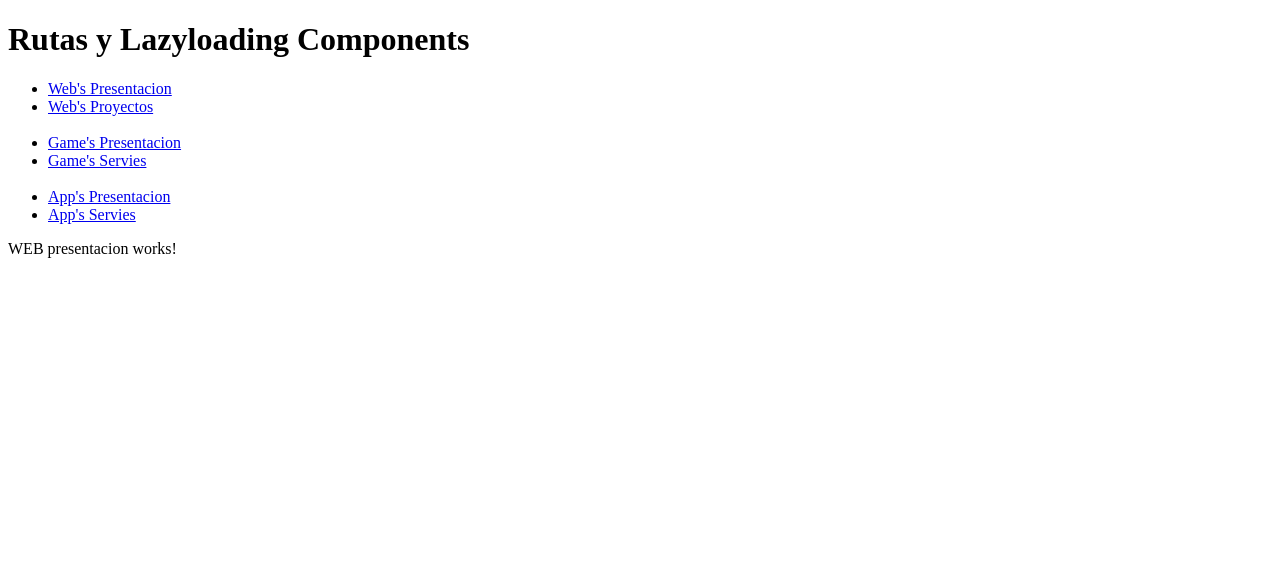
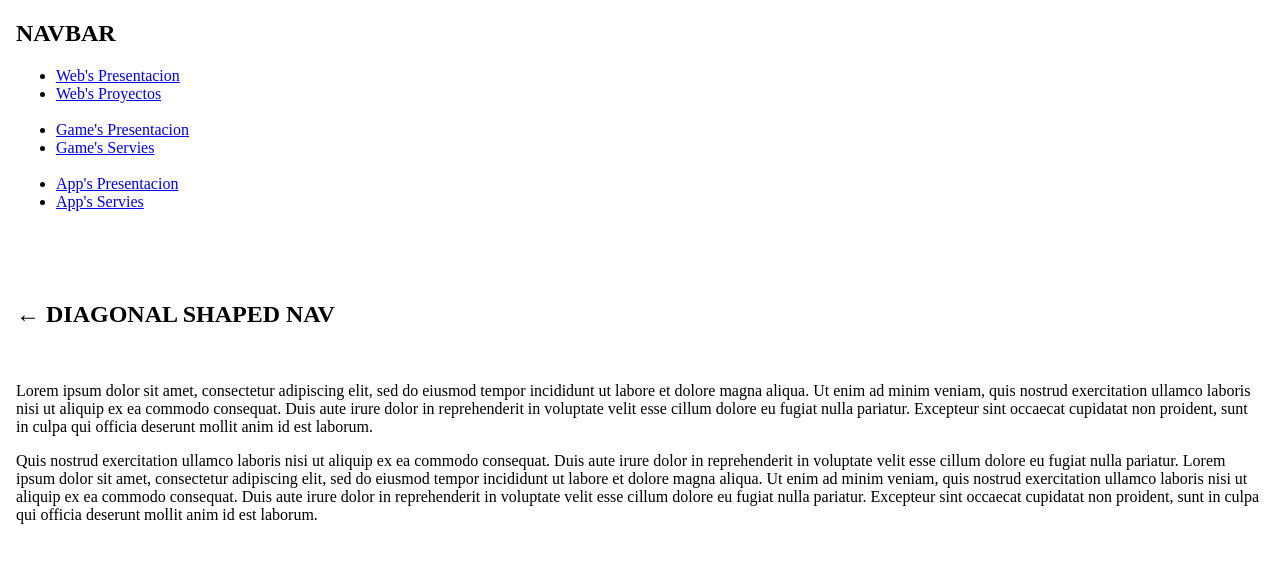
Before and after one commit to Fozzy3/Portafolio, an Angular app: page /web in a window 1280 px wide. Shown: the top 562 px of the page. Built offline with nearby package versions, Linux system fonts and the light colour scheme.

Commit message:
Creacion de servicio para el Navbar, parte funcional

```diff
--- a/angular.json
+++ b/angular.json
@@ -100,5 +100,8 @@
         }
       }
     }
+  },
+  "cli": {
+    "analytics": false
   }
 }
--- a/src/app/app.component.html
+++ b/src/app/app.component.html
@@ -1,5 +1,7 @@
-<h1>Rutas y Lazyloading Components </h1>
 
+<body>
+  <nav ngClass="{'menu-active': navbarFlag, 'menu-hover': !navbarFlag}" (click)="serviceNavBar.flagNavbar('Hola')">
+    <h1>NAVBAR</h1>
     <ul>
       <li><a routerLink="/web/presentacion">Web's Presentacion</a></li>
       <li><a routerLink="/web/projects">Web's Proyectos</a></li>
@@ -9,8 +11,8 @@
       <br>
       <li><a routerLink="/applications/presentation">App's Presentacion</a></li>
       <li><a routerLink="/applications/services">App's Servies</a></li>
-
-
     </ul>
+  </nav>
 
   <router-outlet></router-outlet>
+</body>
--- a/src/app/app.component.ts
+++ b/src/app/app.component.ts
@@ -1,10 +1,39 @@
 import { Component } from '@angular/core';
-
+import {ClientesService } from './navBar.service'
 @Component({
   selector: 'app-root',
   templateUrl: './app.component.html',
   styleUrls: ['./app.component.scss']
 })
 export class AppComponent {
+
+  constructor(public serviceNavBar : ClientesService){}
+
   title = 'Portafolio';
+  navbarFlag = false;
+
+
+   /* let nav = $('nav')
+    let  menu = $('nav h1'),
+      main = $('main'),
+
+    menu.on('click', function() {
+      open = !open ? true : false;
+      nav.toggleClass('menu-active');
+      main.toggleClass('menu-active');
+      nav.removeClass('menu-hover');
+      main.removeClass('menu-hover');
+      console.log(open);
+    });
+    menu.hover(
+      function() {
+        if (!open) {
+          nav.addClass('menu-hover');
+          main.addClass('menu-hover');
+        }
+      }, function() {
+        nav.removeClass('menu-hover');
+        main.removeClass('menu-hover');
+      }
+    );*/
 }
--- /dev/null
+++ b/src/app/navBar.service.ts
@@ -0,0 +1,14 @@
+import { Injectable } from '@angular/core';
+
+@Injectable({
+  providedIn: 'root'
+})
+export class ClientesService {
+
+  constructor() { }
+
+  flagNavbar(message : String){
+    alert(message);
+  }
+
+}
--- a/src/app/web/pages/presentacion/presentacion.component.html
+++ b/src/app/web/pages/presentacion/presentacion.component.html
@@ -1 +1,12 @@
-<p>WEB presentacion works!</p>
+<main ngClass="{'menu-active': navbarFlag, 'menu-hover': !navbarFlag}">
+  <section>
+   <br><br><br>
+    <h1 (click)="serviceNavBar.flagNavbar('Adios')">&larr; DIAGONAL SHAPED NAV</h1>
+    <br>
+    <p>Lorem ipsum dolor sit amet, consectetur adipiscing elit, sed do eiusmod tempor incididunt ut labore et dolore magna aliqua. Ut enim ad minim veniam, quis nostrud exercitation ullamco laboris nisi ut aliquip ex ea commodo consequat. Duis aute irure dolor in reprehenderit in voluptate velit esse cillum dolore eu fugiat nulla pariatur. Excepteur sint occaecat cupidatat non proident, sunt in culpa qui officia deserunt mollit anim id est laborum.</p>
+
+
+    <p>Quis nostrud exercitation ullamco laboris nisi ut aliquip ex ea commodo consequat. Duis aute irure dolor in reprehenderit in voluptate velit esse cillum dolore eu fugiat nulla pariatur. Lorem ipsum dolor sit amet, consectetur adipiscing elit, sed do eiusmod tempor incididunt ut labore et dolore magna aliqua. Ut enim ad minim veniam, quis nostrud exercitation ullamco laboris nisi ut aliquip ex ea commodo consequat. Duis aute irure dolor in reprehenderit in voluptate velit esse cillum dolore eu fugiat nulla pariatur. Excepteur sint occaecat cupidatat non proident, sunt in culpa qui officia deserunt mollit anim id est laborum.</p>
+
+  </section>
+</main>
--- a/src/app/web/pages/presentacion/presentacion.component.ts
+++ b/src/app/web/pages/presentacion/presentacion.component.ts
@@ -1,4 +1,5 @@
 import { Component } from '@angular/core';
+import {ClientesService } from '../../../navBar.service'
 
 @Component({
   selector: 'app-presentacion',
@@ -6,5 +7,7 @@ import { Component } from '@angular/core';
   styleUrls: ['./presentacion.component.scss']
 })
 export class PresentacionComponent {
+  constructor(public serviceNavBar : ClientesService){}
+
 
 }
--- a/tsconfig.json
+++ b/tsconfig.json
@@ -2,7 +2,7 @@
 {
   "compileOnSave": false,
   "compilerOptions": {
-    "baseUrl": "./",
+    "baseUrl": "src",
     "outDir": "./dist/out-tsc",
     "forceConsistentCasingInFileNames": true,
     "strict": true,
```
Also changed, not shown: src/app/app.module.ts (+6 -2 lines), src/app/web/pages/presentacion/presentacion.component.scss (+62 -0 lines), 2 other files (tests, documents, lock files or other folders). Lines whose indentation alone changed are shown as unchanged.
